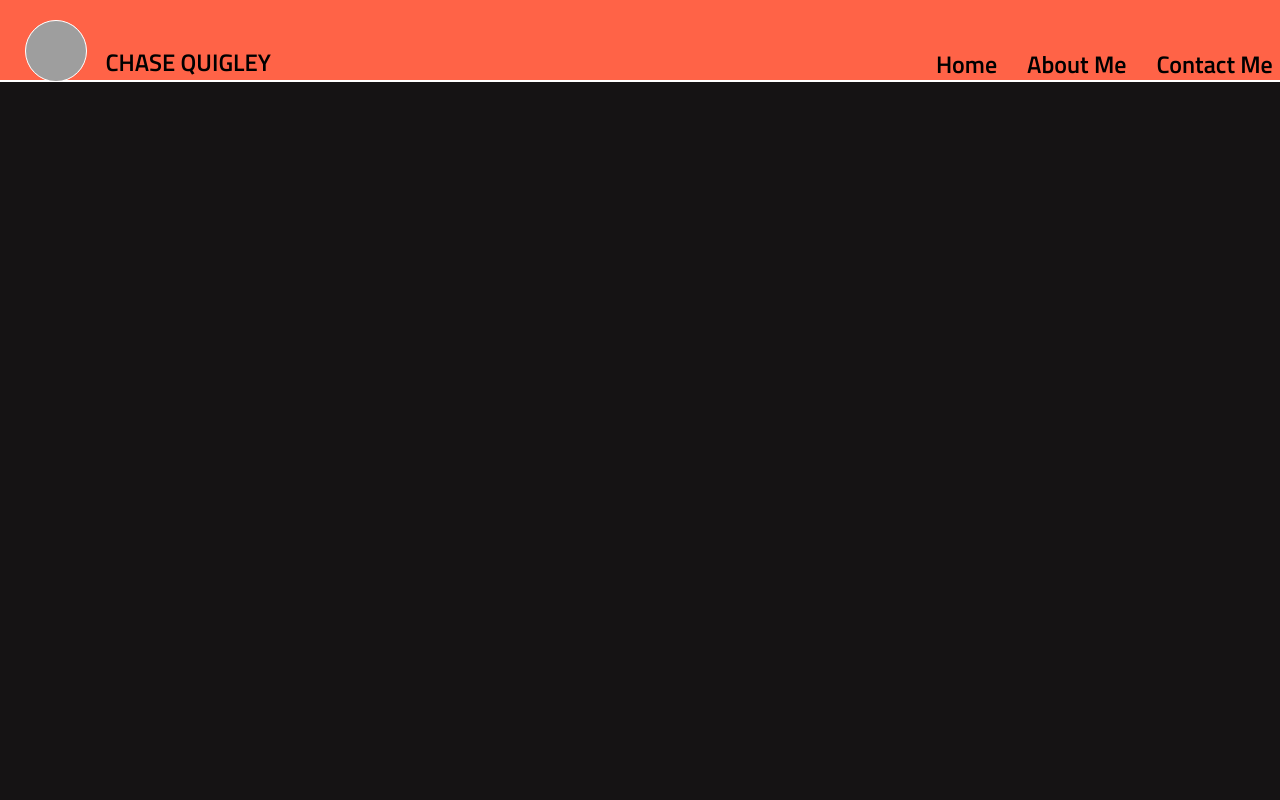
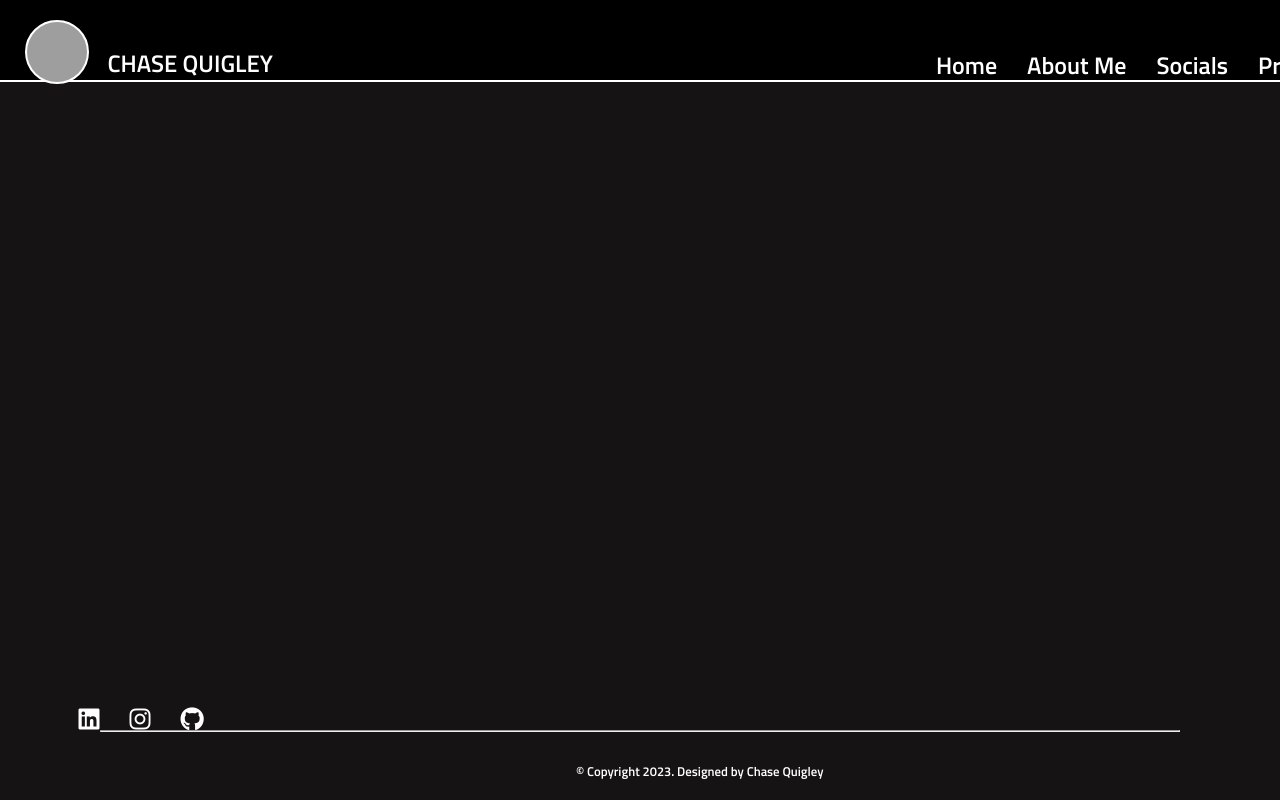
Before and after one commit to ChaseQ9/ChaseQ9.github.io, a plain HTML site: page index.html in a window 1280 px wide. Shown: the top 800 px of the page. Drawn offline with Linux system fonts and the light colour scheme; grey boxes are pictures that could not be loaded.

Commit message:
further updates to personal website

```diff
--- a/design.css
+++ b/design.css
@@ -4,10 +4,12 @@ html {
     background-color: hsl(330, 5%, 8%);
     font-family: 'Titillium Web', sans-serif;
 }
-
+:root {
+    --link-highlight: hsl(344, 77%, 15%)
+}
 a {
     text-decoration: none;
-    color: black;
+    color: white;
 }
 body {
     margin:0px;
@@ -26,7 +28,7 @@ h1 {
 
 .head {
     border-bottom: 2px solid white;
-    background-color: tomato;
+    background-color: black;
     width: auto;
     height: 10vh;
 }
@@ -37,7 +39,7 @@ h1 {
     height: 60px;
     left: 25px;
     top: 20px;
-    border: .5px solid white;
+    border: 2px solid white;
     border-radius: 50%;
     text-align: center;
     display: inline-block;
@@ -56,11 +58,11 @@ h1 {
     left: 70%;
     bottom: 40px;
 }
-#navbar ul {
+nav ul {
     list-style-type: none;
     overflow: hidden;
 }
-#navbar li {
+nav li {
     float:left;
     margin-right: 30px;
     font-size: 1.5em;
@@ -68,7 +70,7 @@ h1 {
 
 
 #navbar a:hover {
-    color:white;
+    color:var(--link-highlight);
 }
 
 #headName {
@@ -80,8 +82,26 @@ h1 {
 }
 
 #headName a:hover {
-    color: white;
+    color:var(--link-highlight);
 }
+
+#bottom-line {
+    position:relative;
+    top: 80vh;
+    margin-left: 100px;
+    margin-right: 100px;
+}
+
+#socials {
+    position:relative;
+    top: 70vh;
+    left: 3%
+}
+
+#socials a:hover {
+    color: var(--link-highlight)
+}
+
 .typewriter h1 {
     font-weight: bold;
     overflow: hidden;
@@ -102,3 +122,12 @@ h1 {
     from, to {border-color: transparent;}
     50% {border-color: orange;}
 }
+
+
+#copyright {
+    position:relative;
+    top: 82vh;
+    left: 45%;
+    font-size: .8em;
+    color: white;
+}
--- a/index.html
+++ b/index.html
@@ -9,8 +9,9 @@
     <link rel="styleSheet" href="design.css">
     <script src="https://kit.fontawesome.com/64f4119733.js" crossorigin="anonymous"></script>
 </head>
+<!--onload="load() ADD TO BODY TAG-->
+<body>
 
-<body>
     <!--Top navigation Bar-->
     <header class="head">
         <div class="pfp">
@@ -23,12 +24,21 @@
             <ul>
                 <li><a href="">Home</a></li>
                 <li><a href="">About Me</a></li>
-                <li><a href="">Contact Me </a></li>
+                <li><a href="">Socials </a></li>
                 <li><a href="">Projects</a></li>
             </ul>
         </nav>
     </header>
 
     <!--BODY INFORMATION GOES HERE-->
+    <hr id="bottom-line">
+    <p id="copyright">&copy Copyright 2023. Designed by Chase Quigley</p>
+    <nav id="socials">
+        <ul>
+            <li><a href="https://www.linkedin.com/in/chase-quigley-1ab310245"><i class="fa-brands fa-linkedin"></i></a></li>
+            <li><a href="https://www.instagram.com/chas_quigley/"><i class="fa-brands fa-instagram"></i></a></li>
+            <li><a href="https://github.com/ChaseQ9"><i class="fa-brands fa-github"></i></a></li>
+        </ul>
+    </nav>
 </body>
 </html>
--- a/script.js
+++ b/script.js
@@ -1,5 +1,5 @@
-function doSomething() {
-    alert("11");
+function load() {
+    alert("Website is currently a WIP, please excuse the emptiness. Thanks!")
 }
 
 function textChange(...args) {
```
